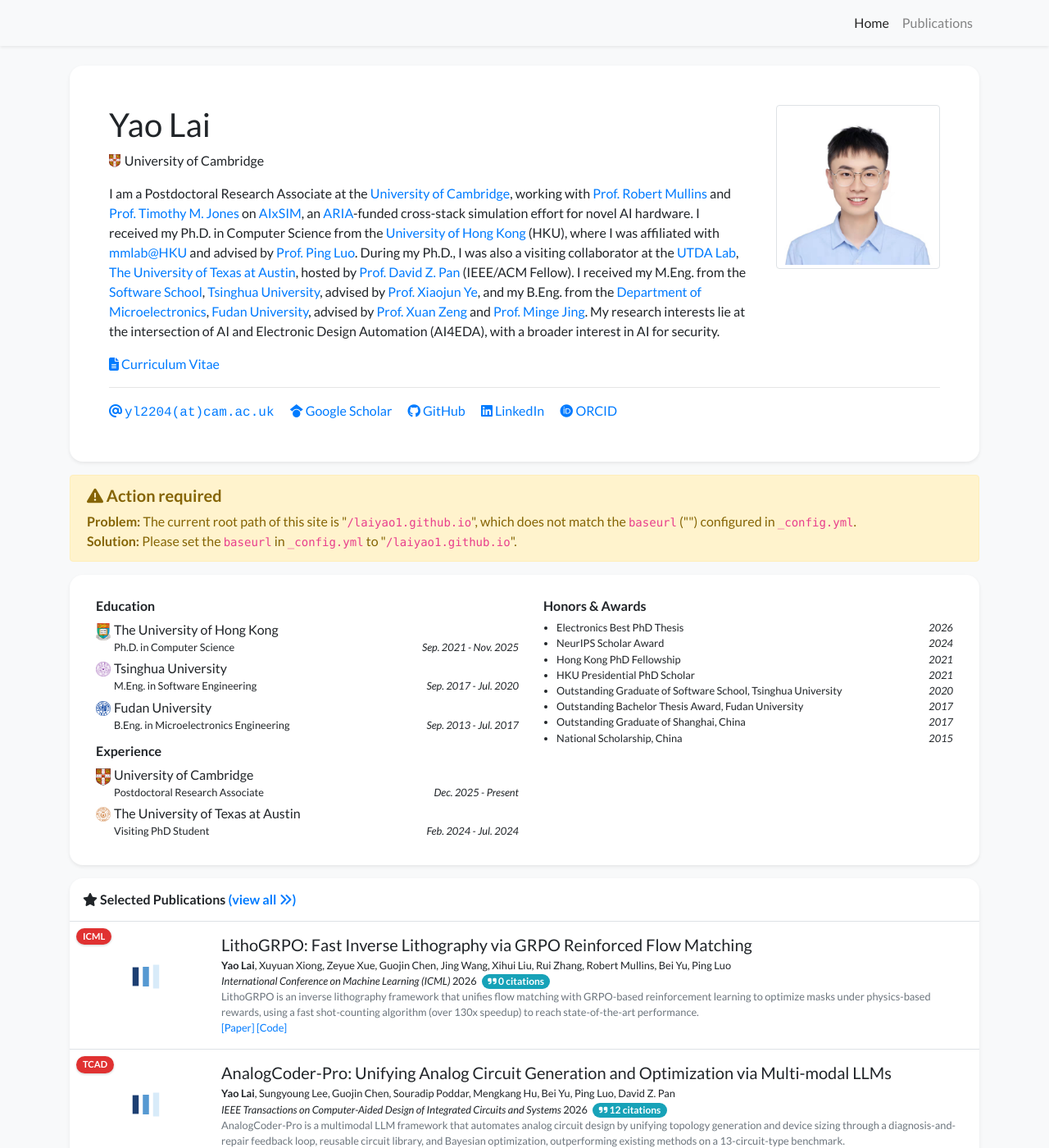
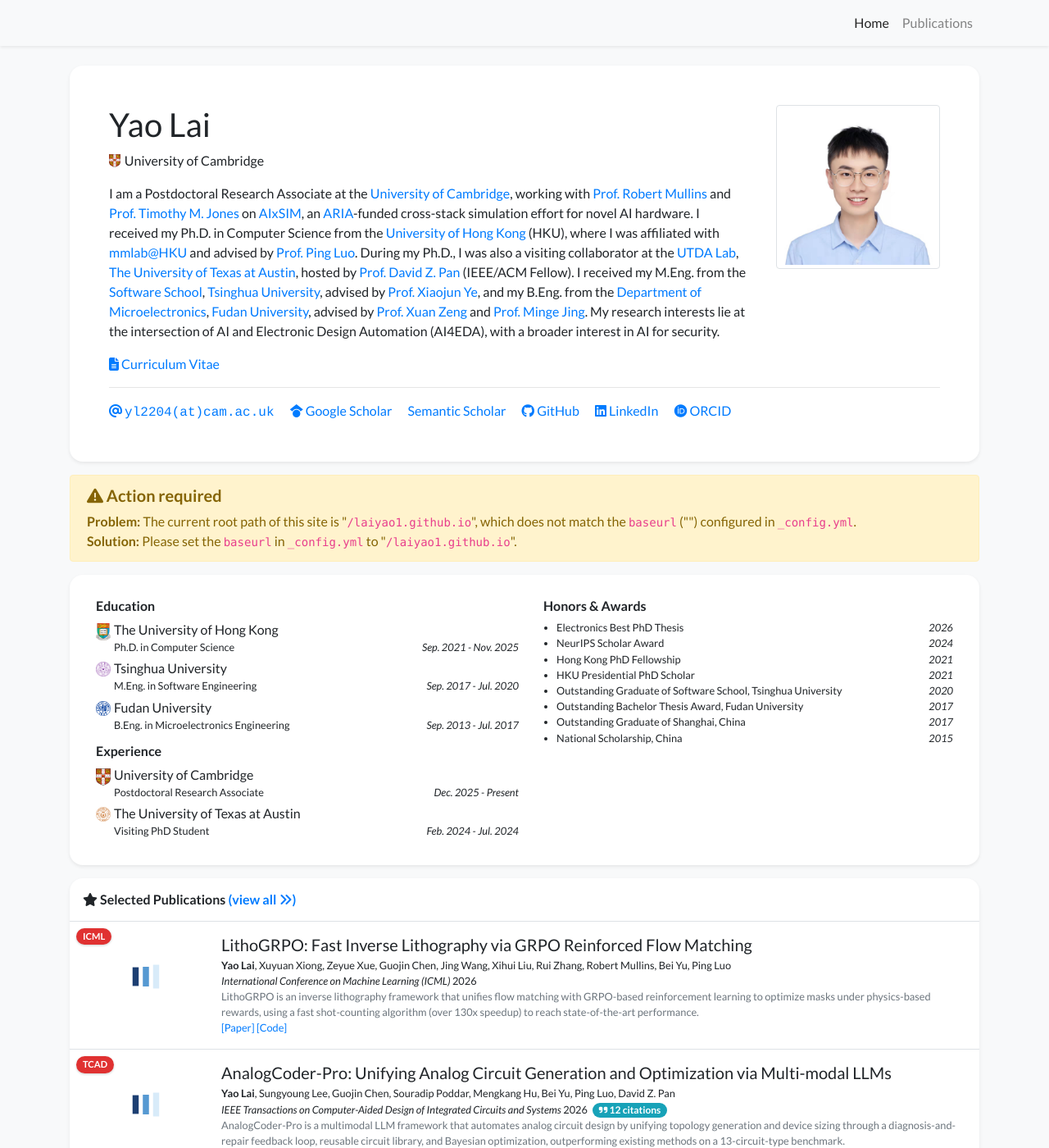
Before and after one commit to laiyao1/laiyao1.github.io, a Jekyll site: the page built from index.html, in a window 1280 px wide and 1400 px high. Shown: the whole window at 82% size. Built offline with Jekyll 4.4.1, drawn with Linux system fonts in a browser that asks for light colours; a style sheet for code colours, icons or effects is not loaded.

Commit message:
Hide zero-citation badges; add Semantic Scholar profile link
- Don't render the citation badge when the count is 0 (only show >=1).
- Add a Semantic Scholar link to the homepage profile card next to
  Google Scholar, using the academicons icon.

Co-Authored-By: Claude Opus 4.8 (1M context) <noreply@anthropic.com>

```diff
--- a/_data/profile.yml
+++ b/_data/profile.yml
@@ -11,6 +11,7 @@ positions:
 email: "yl2204@cam.ac.uk"
 cv_link: /assets/files/cv.pdf
 gscholar: 9Oxeo68AAAAJ
+semantic_scholar: 2192588046
 github: laiyao1
 # twitter: your_twitter_id
 # wechat_qrcode: /assets/images/etc/wechat.jpg
--- a/_includes/citation_loader.html
+++ b/_includes/citation_loader.html
@@ -84,7 +84,7 @@
                 if (!badge) return;
 
                 const paper = data.papers.find(p => p.id === id);
-                if (!paper || paper.citations == null) {
+                if (!paper || paper.citations == null || paper.citations < 1) {
                     badge.style.display = 'none';
                     return;
                 }
--- a/_includes/widgets/profile_card.html
+++ b/_includes/widgets/profile_card.html
@@ -49,6 +49,12 @@
                         {% if site.data.profile.gscholar %}
                         <a class="pr-3 no-break" target="_blank" href="https://scholar.google.com/citations?user={{ site.data.profile.gscholar }}&hl=en">
                             <i class="fab fa-google-scholar"></i> Google Scholar
+                        </a>
+                        {% endif %}
+
+                        {% if site.data.profile.semantic_scholar %}
+                        <a class="pr-3 no-break" target="_blank" href="https://www.semanticscholar.org/author/{{ site.data.profile.semantic_scholar }}">
+                            <i class="ai ai-semantic-scholar"></i> Semantic Scholar
                         </a>
                         {% endif %}
 
```
